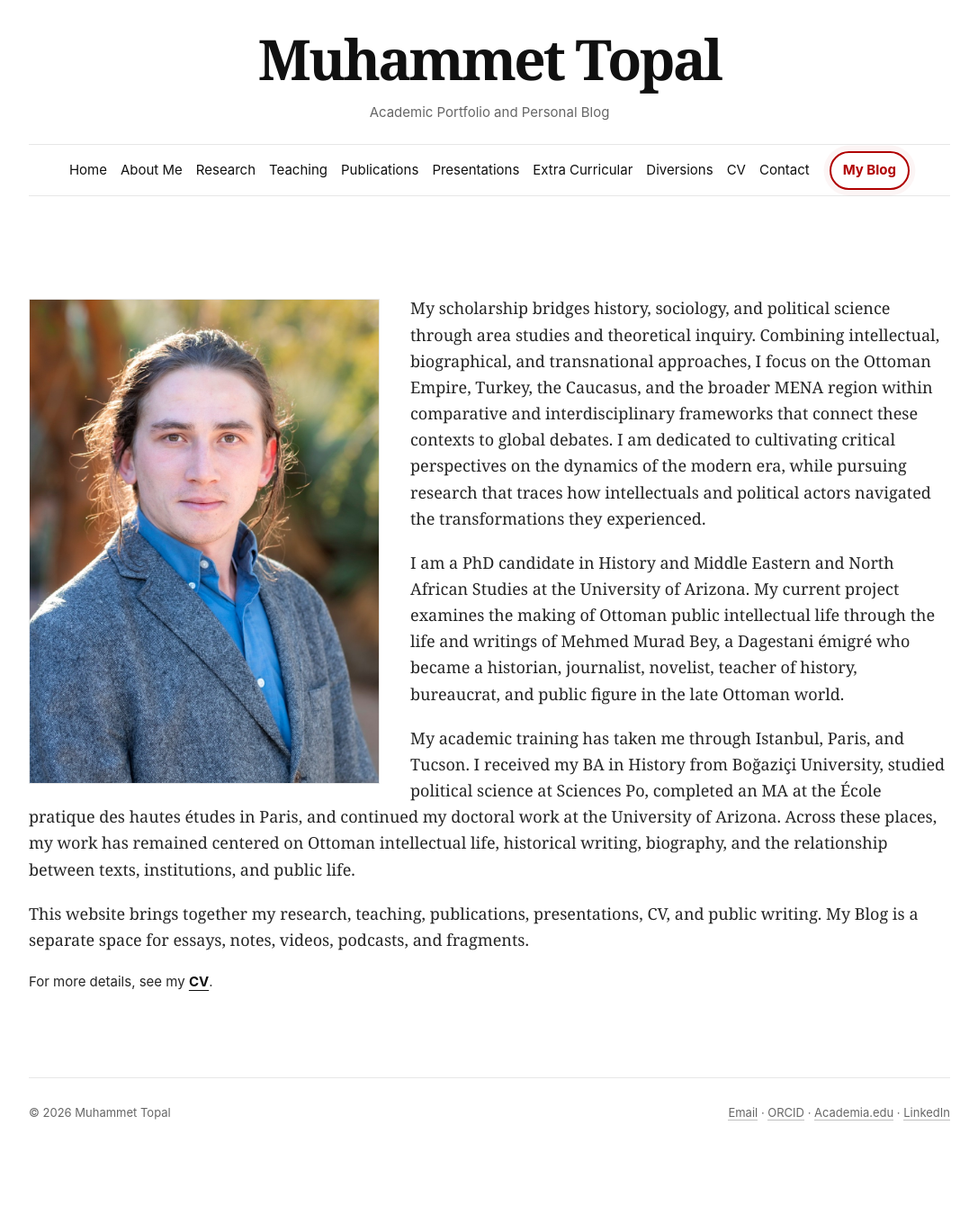
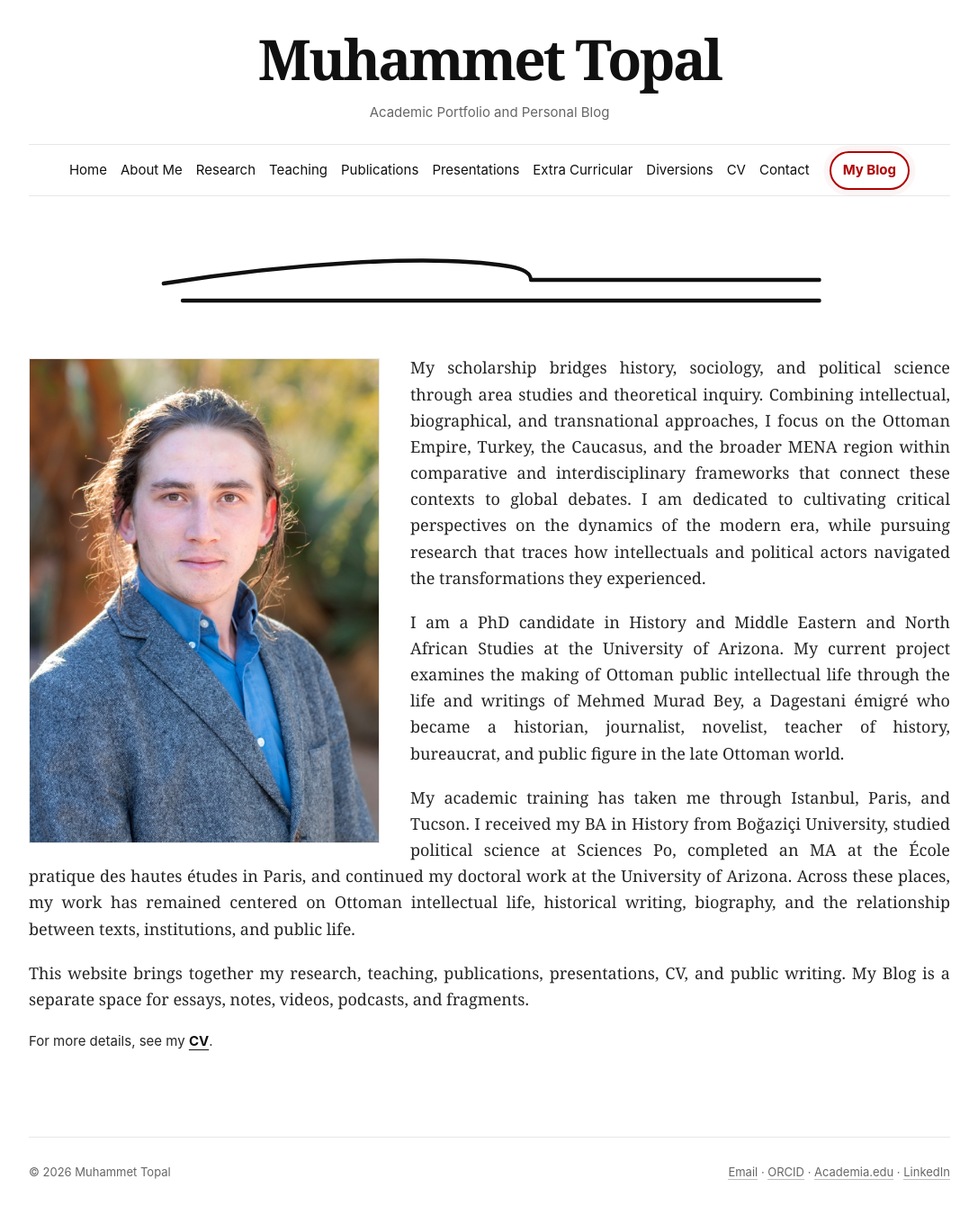
Before and after one commit to m-topal/muhammettopal, a Jekyll site: the page built from index.md, in a window 1280 px wide and 1385 px high. Shown: the top 1350 px of the window at 90% size, without its empty margins (96-1183 px from the left). Built offline with Jekyll 4.4.1, drawn with Linux system fonts in a browser that asks for light colours.

Commit message:
Add files via upload

```diff
--- a/assets/css/style.css
+++ b/assets/css/style.css
@@ -349,3 +349,56 @@ main{padding-top:42px}.home-intro{max-width:820px;margin:0 auto;text-align:left}
     grid-template-columns: 1fr;
   }
 }
+
+
+/* v10 refinements */
+.prose p,
+.home-wrap-prose p,
+.two-column-prose p,
+.experience-card p,
+.accordion-panel p,
+.pub-reference {
+  text-align: justify;
+  text-justify: inter-word;
+}
+
+.home-ornament {
+  max-width: 760px;
+  margin: -18px auto 48px;
+  height: 70px;
+}
+
+.home-ornament svg {
+  display: block;
+  width: 100%;
+  height: 100%;
+}
+
+.home-ornament path {
+  fill: none;
+  stroke: #101010;
+  stroke-width: 4.5;
+  stroke-linecap: round;
+  stroke-linejoin: round;
+}
+
+@media (max-width: 700px) {
+  .prose p,
+  .home-wrap-prose p,
+  .two-column-prose p,
+  .experience-card p,
+  .accordion-panel p,
+  .pub-reference {
+    text-align: left;
+  }
+
+  .home-ornament {
+    max-width: 92%;
+    margin: -12px auto 30px;
+    height: 48px;
+  }
+
+  .home-ornament path {
+    stroke-width: 4;
+  }
+}
--- a/index.md
+++ b/index.md
@@ -3,6 +3,13 @@ layout: default
 title: Home
 permalink: /
 ---
+<div class="home-ornament" aria-hidden="true">
+  <svg viewBox="0 0 860 70" preserveAspectRatio="none">
+    <path d="M20 39 C170 18 355 5 455 20 C475 23 482 28 482 35 L845 35" />
+    <path d="M44 58 L845 58" />
+  </svg>
+</div>
+
 <section class="home-wrap-section">
   <div class="prose home-wrap-prose">
     <img class="home-wrap-photo" src="{{ '/assets/img/main-headshot.jpg' | relative_url }}" alt="Muhammet Topal portrait">
```
Also changed, not shown: contact.md (+1 -1 lines), diversions.md (+0 -1 lines), publications.md (+4 -4 lines), README_INSTALL.md.
